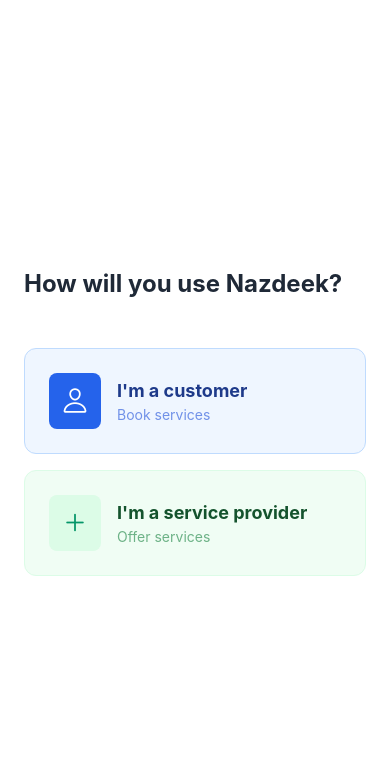
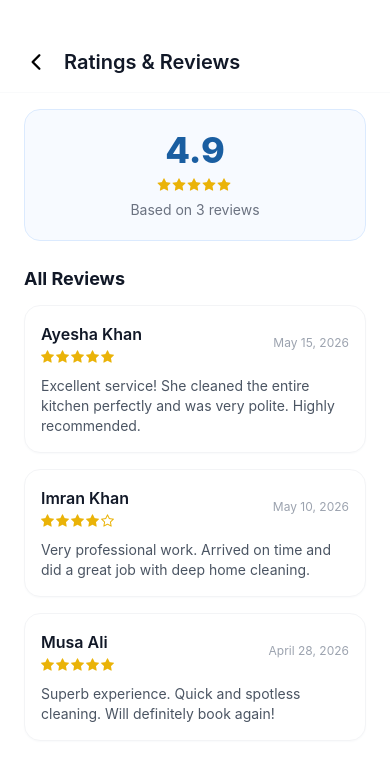
Before and after one commit to hamza-1897/Nazdeek-FYP, a React Native app in the folder mobile-app/: screen /RatingsReviewsProvider in a window 390 px wide. Shown: the top 760 px of the page. Built offline with nearby package versions, Linux system fonts and the light colour scheme.

Commit message:
Providers can view their reviews.

```diff
--- a/mobile-app/Navigation/auth-navigation.js
+++ b/mobile-app/Navigation/auth-navigation.js
@@ -21,6 +21,7 @@ import ProvidersBooking from '../screens/ProviderDashboard/ProvidersBooking';
 import ProvProfile from '../screens/ProviderDashboard/ProvProfile';
 import EditProfileProvider from '../screens/ProviderDashboard/EditProfileProvider';
 import MyServicesProvider from '../screens/ProviderDashboard/MyServicesProvider';
+import RatingsReviewsProvider from '../screens/ProviderDashboard/RatingsReviewsProvider';
 
 import AppTabs from '../Components/AppTabs';
 import NotificationScreen from '../screens/NotificationScreen';
@@ -62,6 +63,7 @@ const AuthNavigation = () => {
       <Stack.Screen name="EditProfileProvider" component={EditProfileProvider} />
       <Stack.Screen name="MyServicesProvider" component={MyServicesProvider} />
       <Stack.Screen name="EditServiceProvider" component={EditServiceProvider} />
+      <Stack.Screen name="RatingsReviewsProvider" component={RatingsReviewsProvider} />
 
       <Stack.Screen name="AppTabs" component={AppTabs} />
       <Stack.Screen name='Notification' component={NotificationScreen} />
--- a/mobile-app/screens/ProviderDashboard/ProvProfile.js
+++ b/mobile-app/screens/ProviderDashboard/ProvProfile.js
@@ -64,7 +64,10 @@ const ProvProfile = ({ navigation }) => {
           </TouchableOpacity>
 
 
-          <TouchableOpacity className="flex-row items-center bg-white p-4 rounded-xl border border-gray-100">
+          <TouchableOpacity
+            onPress={() => navigation.navigate('RatingsReviewsProvider')}
+            className="flex-row items-center bg-white p-4 rounded-xl border border-gray-100"
+          >
             <View className="w-9 h-9 bg-amber-50 rounded-lg items-center justify-center mr-4">
               <Feather name="star" size={18} color="#eab308" />
             </View>
--- /dev/null
+++ b/mobile-app/screens/ProviderDashboard/RatingsReviewsProvider.js
@@ -0,0 +1,102 @@
+import React from 'react';
+import { View, Text, TouchableOpacity, ScrollView, StatusBar } from 'react-native';
+import { Ionicons, FontAwesome } from '@expo/vector-icons';
+
+const RatingsReviewsProvider = ({ navigation }) => {
+
+  const reviewsList = [
+    {
+      id: '1',
+      customerName: 'Ayesha Khan',
+      rating: 5,
+      comment: 'Excellent service! She cleaned the entire kitchen perfectly and was very polite. Highly recommended.',
+      date: 'May 15, 2026',
+    },
+    {
+      id: '2',
+      customerName: 'Imran Khan',
+      rating: 4,
+      comment: 'Very professional work. Arrived on time and did a great job with deep home cleaning.',
+      date: 'May 10, 2026',
+    },
+    {
+      id: '3',
+      customerName: 'Musa Ali',
+      rating: 5,
+      comment: 'Superb experience. Quick and spotless cleaning. Will definitely book again!',
+      date: 'April 28, 2026',
+    },
+  ];
+
+
+  const renderStars = (rating) => {
+    let stars = [];
+    for (let i = 1; i <= 5; i++) {
+      stars.push(
+        <FontAwesome
+          key={i}
+          name={i <= rating ? 'star' : 'star-o'}
+          size={14}
+          color="#eab308"
+          style={{ marginRight: 2 }}
+        />
+      );
+    }
+    return stars;
+  };
+
+  return (
+    <View className="flex-1 bg-white">
+      <StatusBar barStyle="dark-content" backgroundColor="white" />
+
+
+      <View className="px-6 py-4 mt-8 flex-row items-center border-b border-gray-50">
+        <TouchableOpacity onPress={() => navigation.goBack()} className="mr-4">
+          <Ionicons name="chevron-back" size={24} color="black" />
+        </TouchableOpacity>
+        <Text className="text-xl font-semibold text-gray-900">Ratings & Reviews</Text>
+      </View>
+
+
+      <ScrollView className="flex-1 px-6 mt-4" showsVerticalScrollIndicator={false}>
+
+
+        <View className="bg-blue-50/50 border border-blue-100 rounded-2xl p-5 items-center mb-6">
+          <Text className="text-4xl font-extrabold text-[#1a5ea1]">4.9</Text>
+          <View className="flex-row my-2">
+            {renderStars(5)}
+          </View>
+          <Text className="text-gray-500 text-sm">Based on {reviewsList.length} reviews</Text>
+        </View>
+
+        <Text className="text-lg font-bold text-gray-900 mb-3">All Reviews</Text>
+
+
+        {reviewsList.map((item) => (
+          <View key={item.id} className="mb-4 p-4 rounded-2xl border border-gray-100 bg-white shadow-sm shadow-gray-50">
+
+
+            <View className="flex-row justify-between items-center mb-2">
+              <View>
+                <Text className="text-base font-semibold text-gray-900">{item.customerName}</Text>
+                <View className="flex-row mt-1">
+                  {renderStars(item.rating)}
+                </View>
+              </View>
+              <Text className="text-gray-400 text-xs">{item.date}</Text>
+            </View>
+
+
+            <Text className="text-gray-600 text-sm leading-5 mt-1">
+              {item.comment}
+            </Text>
+
+          </View>
+        ))}
+
+      </ScrollView>
+    </View>
+  );
+};
+
+export default RatingsReviewsProvider;
```
